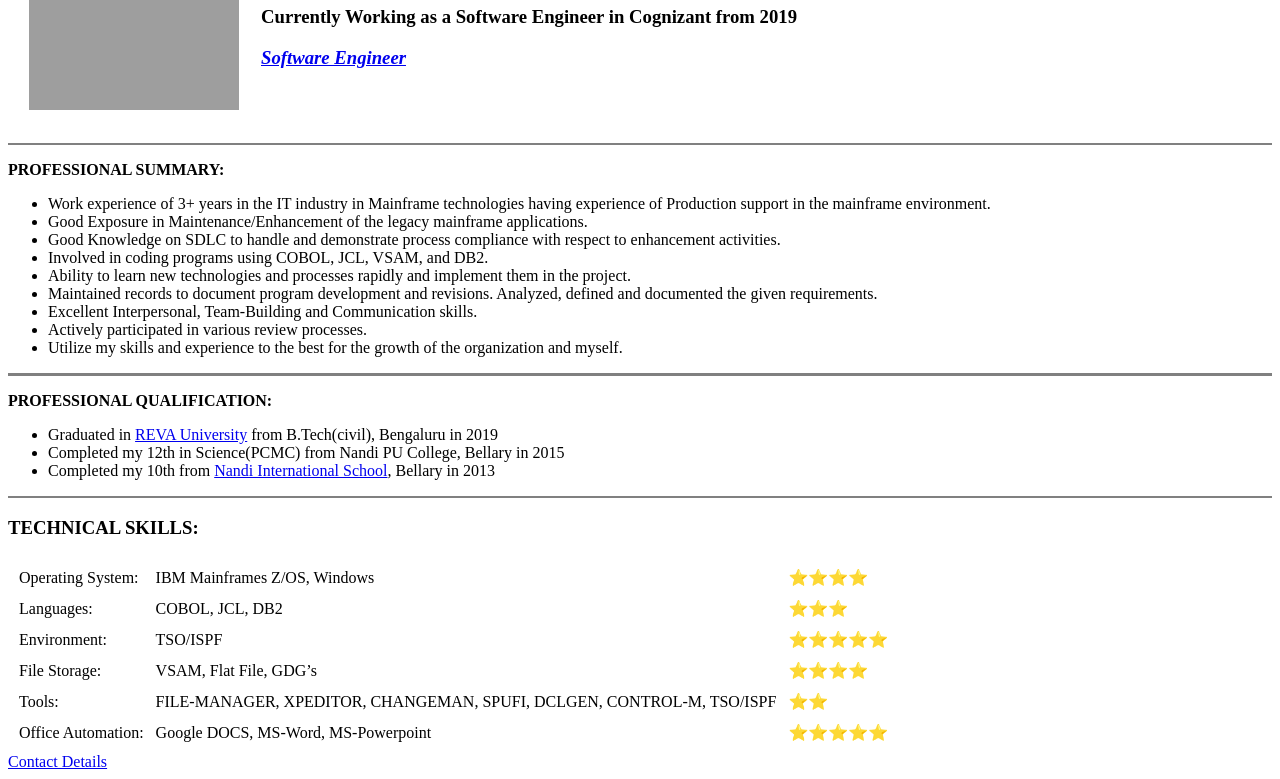
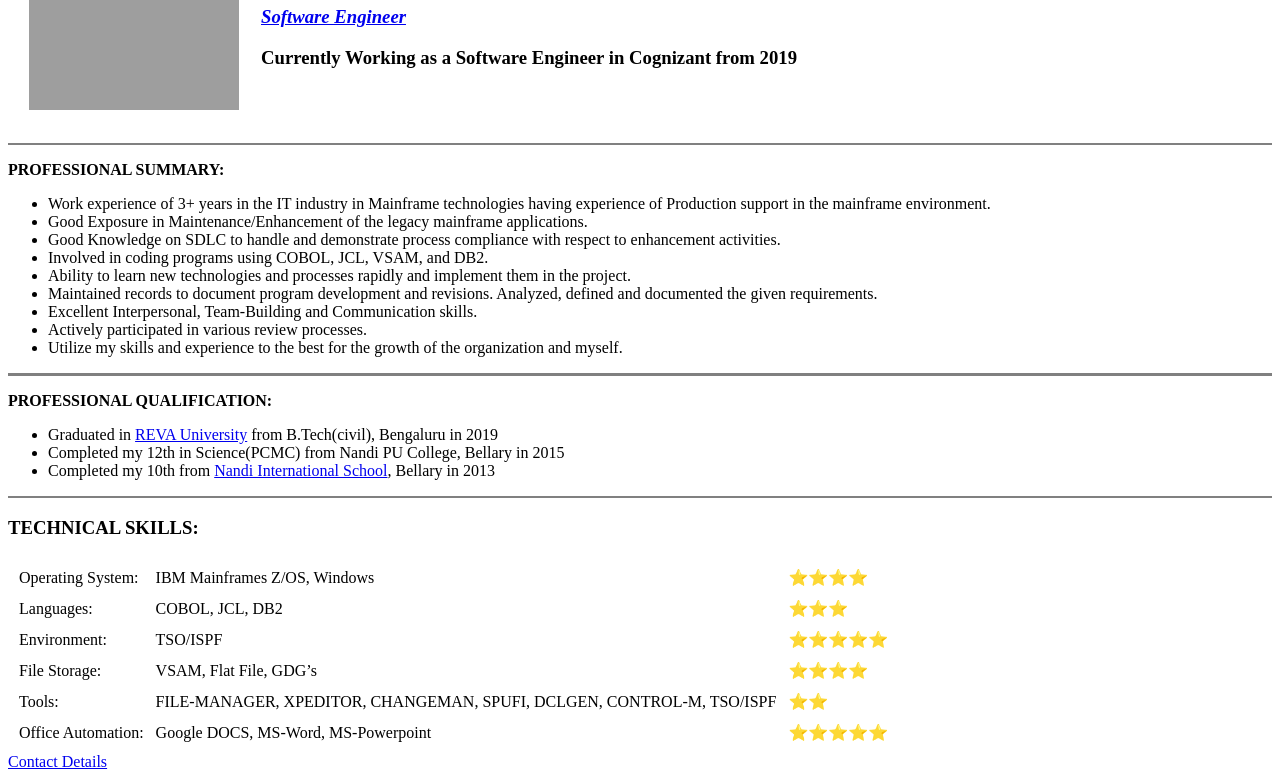
Before and after one commit to tumbhidra/CV, a plain HTML site: page index.html in a window 1280 px wide. Shown: the part 129-908 px from the top of the page. Drawn offline with Linux system fonts and the light colour scheme; grey boxes are pictures that could not be loaded.

Commit message:
Update index.html

```diff
--- a/index.html
+++ b/index.html
@@ -9,8 +9,8 @@
       <tr>
         <td><img src="circle.png" alt="Rohith's Prolife Picture" width="210" height="210"></td>
         <td><h1>Rohith Naidu</h1>
-        <h3> Currently Working as a Software Engineer in Cognizant from 2019 </h3>
-        <h3><em><a href="https://www.instagram.com/rohithuuuu__/">Software Engineer</a></em></h3></td>
+          <h3><em><a href="https://www.instagram.com/rohithuuuu__/">Software Engineer</a></em></h3>
+        <h3> Currently Working as a Software Engineer in Cognizant from 2019 </h3></td>
       </tr>
     </table>
     <hr size="2" noshade>
```
